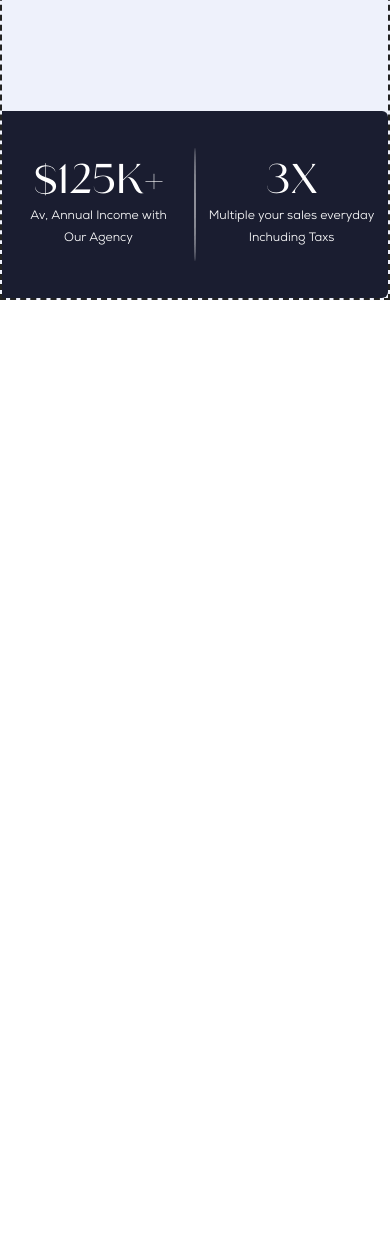
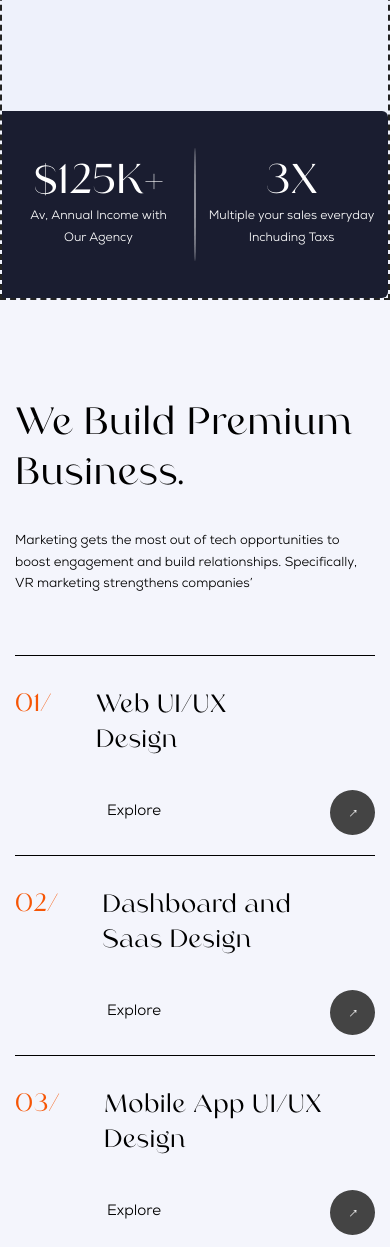
Before and after one commit to Dashanchik19/Gomuxo, a plain HTML site: page index.html in a window 390 px wide. Shown: the part 644-1891 px from the top of the page. Before the commit the page ends 944 px from the top, so only its background shows below. Drawn offline with nearby package versions, Linux system fonts and the light colour scheme.

Commit message:
Section About

```diff
--- a/css/Components/_about.sass
+++ b/css/Components/_about.sass
@@ -1,53 +1,93 @@
 .about
     position: relative
-    // min-height: 100%
     background-color:  rgba(244, 245, 252, 1)
     padding-top: 204px
-    padding-bottom: 128px
+    min-height: 100vh
+    @media (max-width: 768px)
+        padding-top: 100px
     &__picture-man
         position: absolute
         content: ""
         bottom: 0px
         left: 0
-        max-width: 40vw
+        max-width: 45vw
+        @media (max-width: 768px)
+            position: relative
+        @media (max-width: 768px)
+            margin-top: 30px
+            width: 100%
+            max-width: 95%
+    &__left
+        display: flex
+        flex-direction: column
+        gap: 30px
 
     &__blocks
         display: flex
         column-gap: 95px
         font-family: "Arguedemo", sans-serif
+        @media (max-width:992px)
+            column-gap: 50px
+        @media (max-width: 768px)
+            display: flex
+            flex-direction: column
+            gap: 60px
+            width: 100%
+            max-width: 100%
     &__title
         max-width: 533px
         width: 100%
         font-size: 60px
         font-weight: 400
         line-height: 66px
-        // margin-bottom: 38px
+        @media (max-width:1200px)
+            font-size: 45px
+        @media (max-width:992px)
+            font-size: 38px
+            line-height: 50px
     &__descript
         max-width: 495px
         width: 100%
         @include general-style-text
         color: var(--general-black)
-        // margin-bottom: 170px
+        @media (max-width:1200px)
+            font-size: 16px
+        @media (max-width:992px)
+            font-size: 13px
+
 
 .services
     display: flex
     flex-direction: column
     max-width: 650px
     width: 100%
+    @media (max-width: 1320px)
+        max-width: 500px
+        justify-content: space-between
+    @media (max-width:1200px)
+        max-width: 450px
+    @media (max-width:992px)
+        max-width: 350px
+    @media (max-width: 768px)
+        width: 100%
+        max-width: 100%
     &__item
         border-top: 1px solid rgba(0, 0, 0, 1)
-        width: 100%
+        &:not(:last-child)
+            padding-bottom: 54px
+            @media (max-width:992px)
+                padding-bottom: 20px
     &__link
         display: flex
         align-items: center
         justify-content: space-between
         margin-top: 32px
-
     &__link-text
         margin-left: 92px
-        // margin-top: 32px
         @include general-style-text
         font-size: 20px
+        @media (max-width:1200px)
+            font-size: 15px
     &__icon
         padding: 20px
         border-radius: 100%
@@ -56,15 +96,26 @@
         font-size: 25px
         transform: rotate(-45deg)
         font-weight: 700
+        @media (max-width:1200px)
+            padding: 15px
+            font-size: 15px
     &__name
         display: flex
         gap: 44px
         margin-top: 32px
+
         span
             color: rgba(246, 86, 6, 1)
             font-weight: 400
             font-size: 30px
             line-height: 33px
+            @media (max-width:1200px)
+                font-size: 25px
         h2
             font-size: 40px
             line-height: 44px
+            @media (max-width:1200px)
+                font-size: 35px
+            @media (max-width: 557px)
+                font-size: 25px
+                line-height: 35px
--- a/css/addition/_general.sass
+++ b/css/addition/_general.sass
@@ -11,3 +11,13 @@
     max-width: 1420px
     padding: 0 20px
     margin: 0 auto
+    position: relative
+    width: 100%
+
+    @media (max-width: 1200px)
+      max-width: 1000px
+      padding: 0 15px
+
+    @media (max-width: 992px)
+      max-width: 800px
+      padding: 0 15px
--- a/css/addition/_mixin.sass
+++ b/css/addition/_mixin.sass
@@ -1,6 +1,16 @@
 @mixin general-style-text
     font-family: Nexa
-    font-size: clamp(1rem, 0.963rem + 0.19vw, 1.125rem)
+    // 1200 = 16px
+    font-size: 18px
     font-weight: 400
     line-height: 21.6px
     color: var(--general-black)
+
+
+@mixin general-style-title
+    font-family: "Arguedemo", sans-serif
+    //60 - 1200px = 35
+    font-size: 60px
+    font-weight: 400
+    line-height: 66px
+    color: var(--general-blue)
--- a/css/style.sass
+++ b/css/style.sass
@@ -8,5 +8,6 @@
 @import "./Components/_header"
 @import "./Components/_main"
 @import "./Components/_about"
+@import "./Components/_customize"
 
 @import "./Components/form/_form"
--- a/index.html
+++ b/index.html
@@ -88,7 +88,7 @@
             </div>
         </main>
 
-        <!-- <section class="about">
+        <section class="about">
             <div class="about__container">
                 <div class="about__wrapper">
                     <div class="about__blocks">
@@ -105,7 +105,6 @@
                                 </p>
                             </div>
 
-                            <img class="about__picture-man" src="./img/about-picture.png" alt="">
                         </div>
 
                         <div class="services">
@@ -146,9 +145,11 @@
                     </div>
                 </div>
             </div>
-        </section> -->
+            <img class="about__picture-man" src="./img/about-picture.png" alt="">
+        </section>
+
     </div>
-
+    <!--! FORM  -->
 
     <div class="register__wrapper">
         <div class="registration-form">
```
Also changed, not shown: css/Components/_customize.sass (added), css/Components/_header.sass (line endings or trailing spaces), css/style.css, img/customize-hands.png (added), img/customize-photo.jpg (added), 1 other file.
